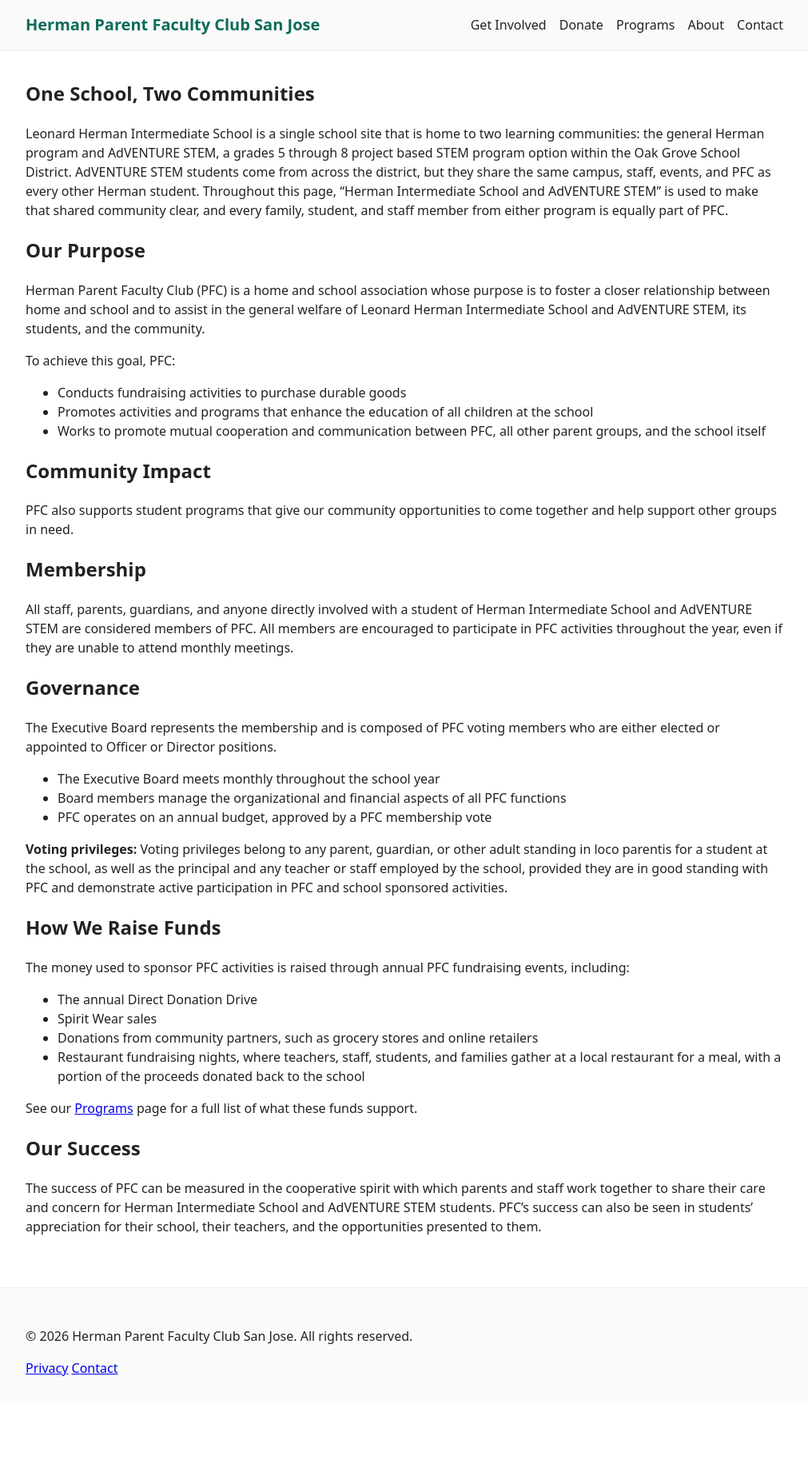
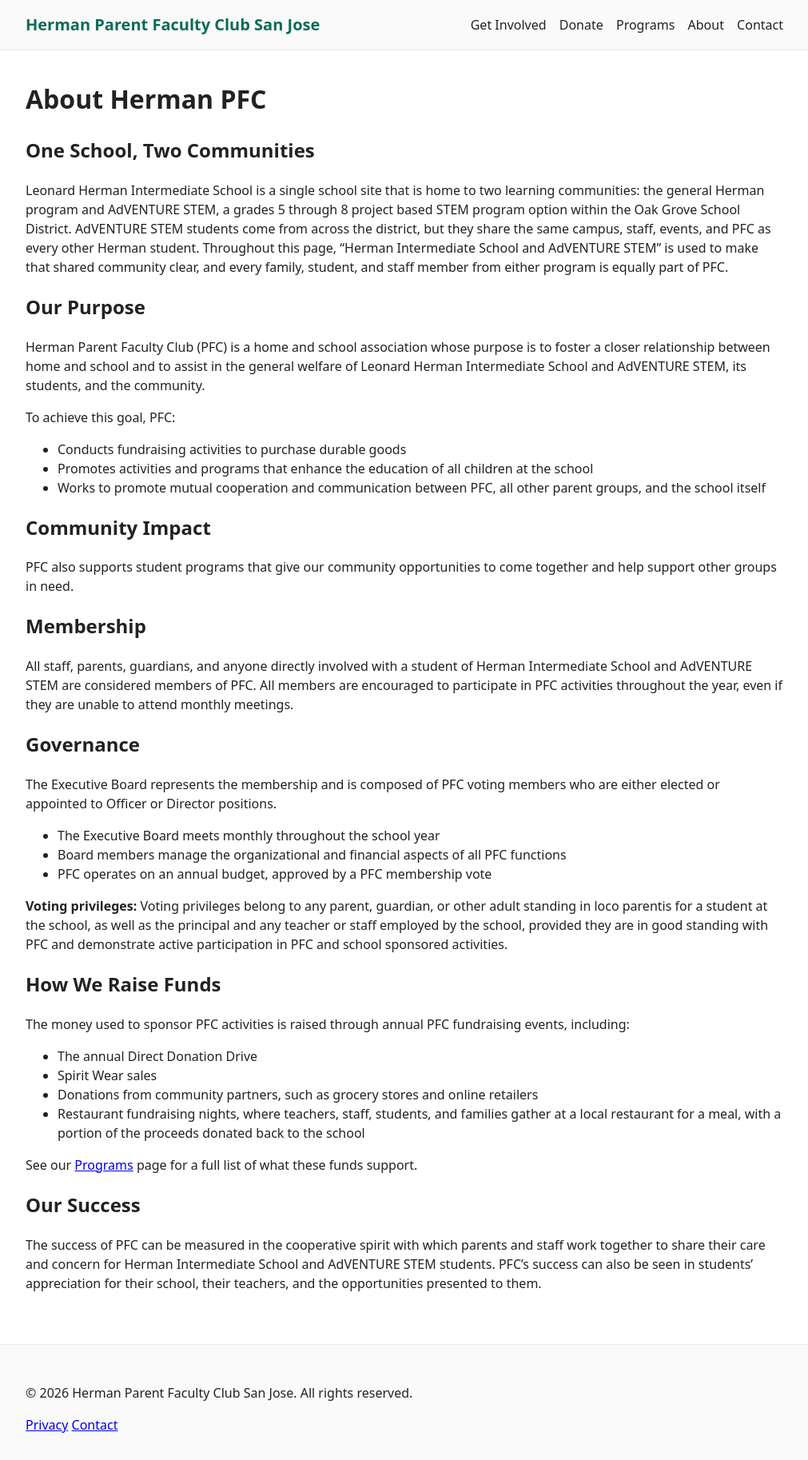
Before and after one commit to hermanparentfacultyclub/www, a Jekyll site: the page built from about.md, in a window 1280 px wide. Shown: the whole page at 80% size, without its empty margins (134-1145 px from the left). Built offline with Jekyll 4.4.1, drawn with Linux system fonts in a browser that asks for light colours; before the commit the page ends 1755 px from its top, so only the background shows below that.

Commit message:
Update about.md

```diff
--- a/about.md
+++ b/about.md
@@ -4,6 +4,8 @@ description: "Herman PFC is the home and school association for Herman Intermedi
 layout: default
 permalink: /about/
 ---
+
+# About Herman PFC
 
 ## One School, Two Communities
 
```
